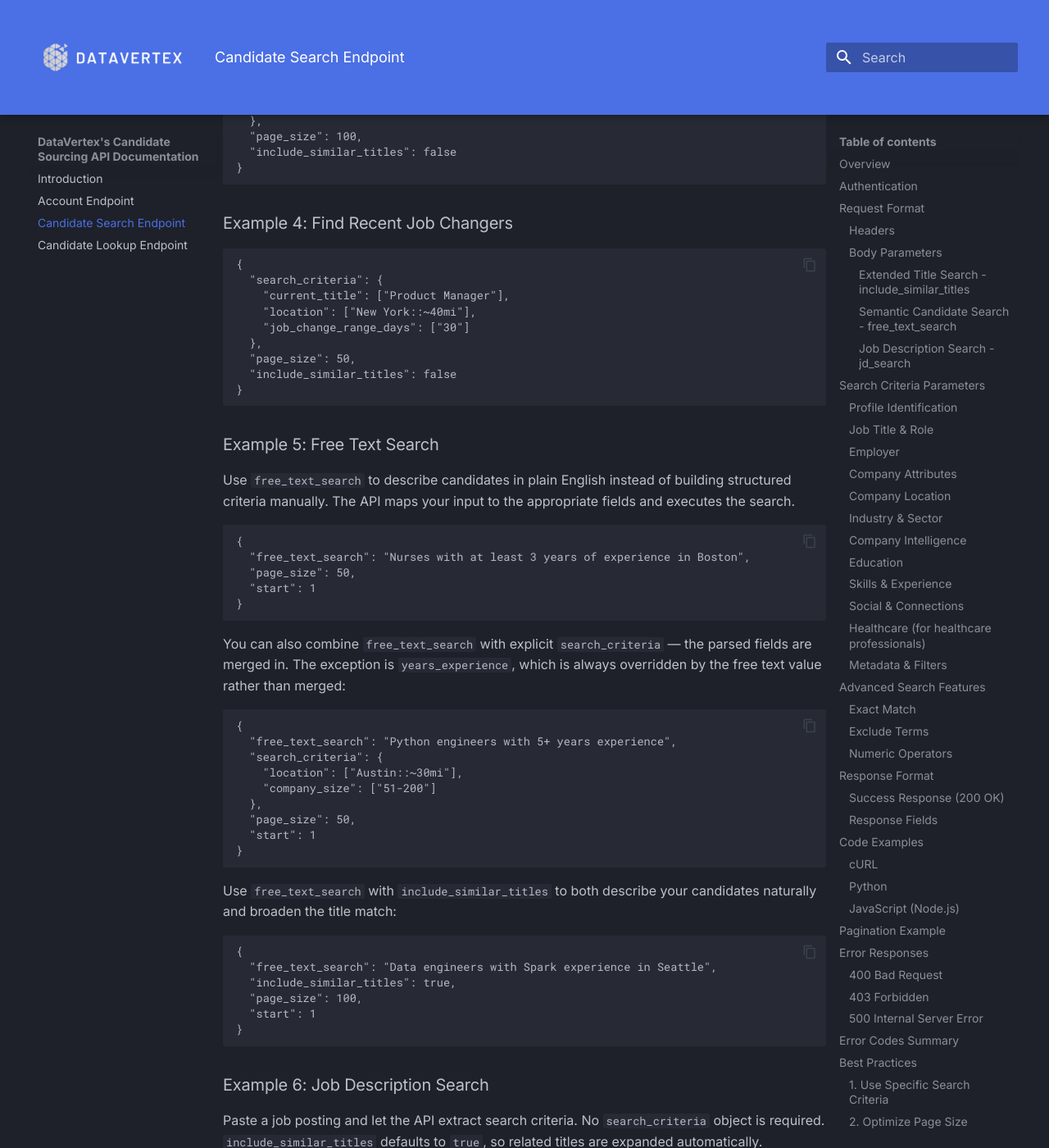
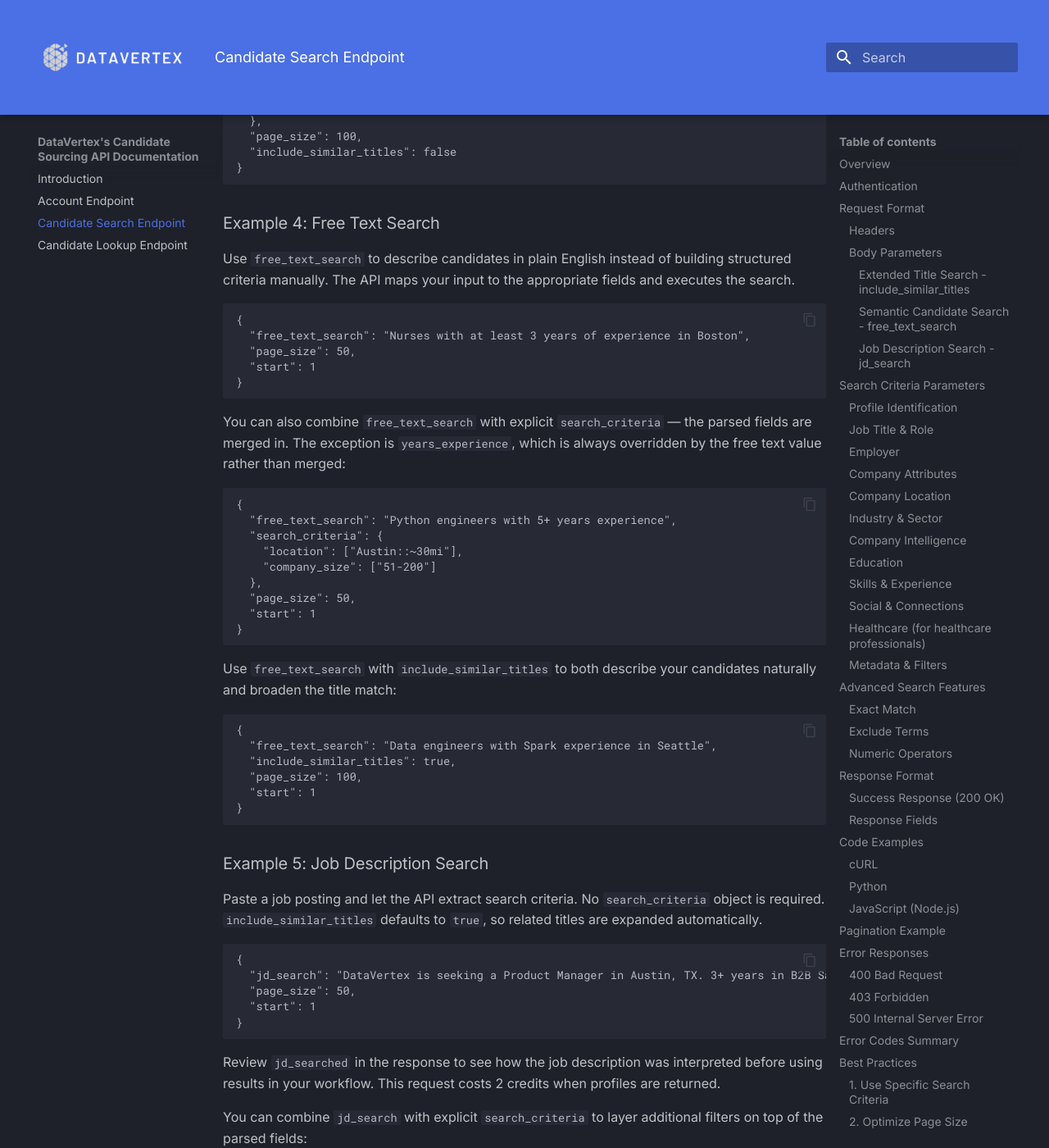
Before and after one commit to jbattdv/dv-api-docs, an MkDocs documentation site: the page built from docs/candidate_search_endpoint.md, in a window 1280 px wide and 1400 px high, scrolled down 19399 px. Shown: the whole window at 82% size. Built offline with MkDocs 1.6.1 and Material for MkDocs 9.7.7, drawn with Linux system fonts in a browser that asks for light colours; some of the changed text lies outside the part shown.

Commit message:
Removing experimental data field example

````diff
--- a/docs/candidate_search_endpoint.md
+++ b/docs/candidate_search_endpoint.md
@@ -813,21 +813,7 @@
 }
 ```
 
-### Example 4: Find Recent Job Changers
-
-```json
-{
-  "search_criteria": {
-    "current_title": ["Product Manager"],
-    "location": ["New York::~40mi"],
-    "job_change_range_days": ["30"]
-  },
-  "page_size": 50,
-  "include_similar_titles": false
-}
-```
-
-### Example 5: Free Text Search
+### Example 4: Free Text Search
 
 Use `free_text_search` to describe candidates in plain English instead of building structured criteria manually. The API maps your input to the appropriate fields and executes the search.
 
@@ -864,7 +850,7 @@
 }
 ```
 
-### Example 6: Job Description Search
+### Example 5: Job Description Search
 
 Paste a job posting and let the API extract search criteria. No `search_criteria` object is required. `include_similar_titles` defaults to `true`, so related titles are expanded automatically.
 
````
Also changed, not shown: other parts of docs/candidate_search_endpoint.md (+3 -3 lines).
